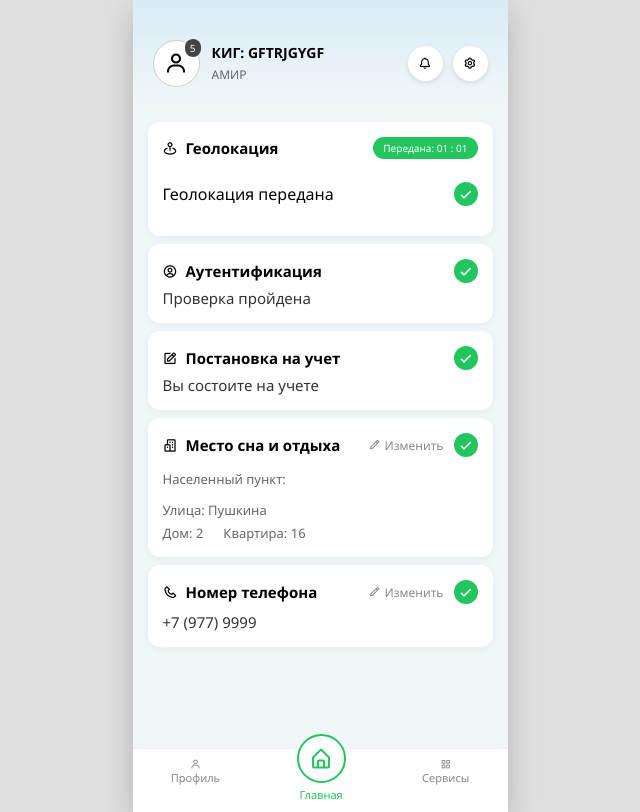
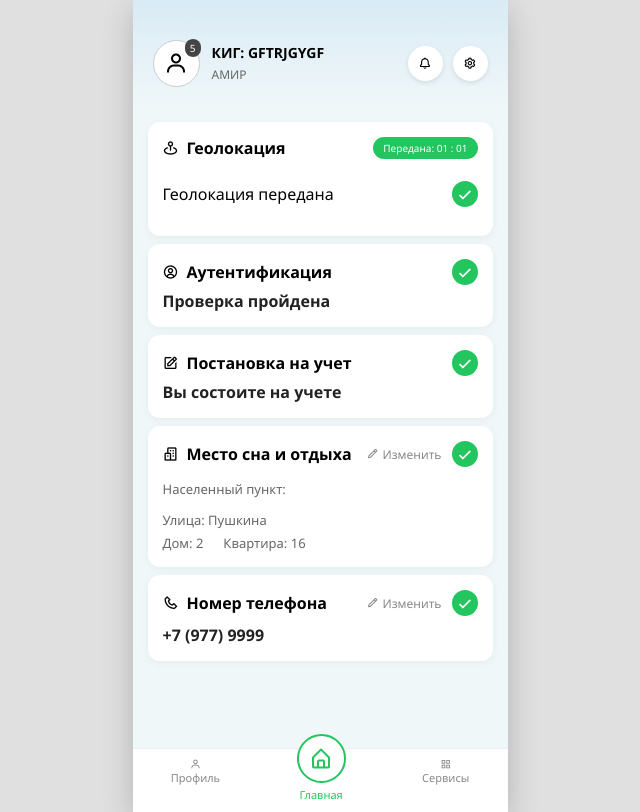
Before and after one commit to gidrosint/amina, a plain HTML site: page index.html in a window 1280 px wide. Shown: the whole page, without its empty margins (320-960 px from the left). Drawn offline with nearby package versions, Linux system fonts and the light colour scheme.

Commit message:
Update style.css

```diff
--- a/style.css
+++ b/style.css
@@ -125,11 +125,12 @@ body {
 }
 
 .label {
-    font-weight: 600;
-    font-size: 15px;
+    font-weight: bold;
+    font-size: 16px;
     display: flex;
     align-items: center;
     gap: 8px;
+    color: #000;
 }
 
 .status-pill {
@@ -143,19 +144,20 @@ body {
 .check-icon.active {
     background: var(--accent-green);
     color: white;
-    width: 24px;
-    height: 24px;
+    width: 26px;
+    height: 26px;
     border-radius: 50%;
     display: flex;
     align-items: center;
     justify-content: center;
-    font-size: 18px;
+    font-size: 20px;
 }
 
 .card-subtext, .phone-number {
     margin: 5px 0 0 0;
-    font-size: 15px;
-    color: #333;
+    font-size: 16px;
+    font-weight: 600;
+    color: #222;
 }
 
 .edit-link {
```
